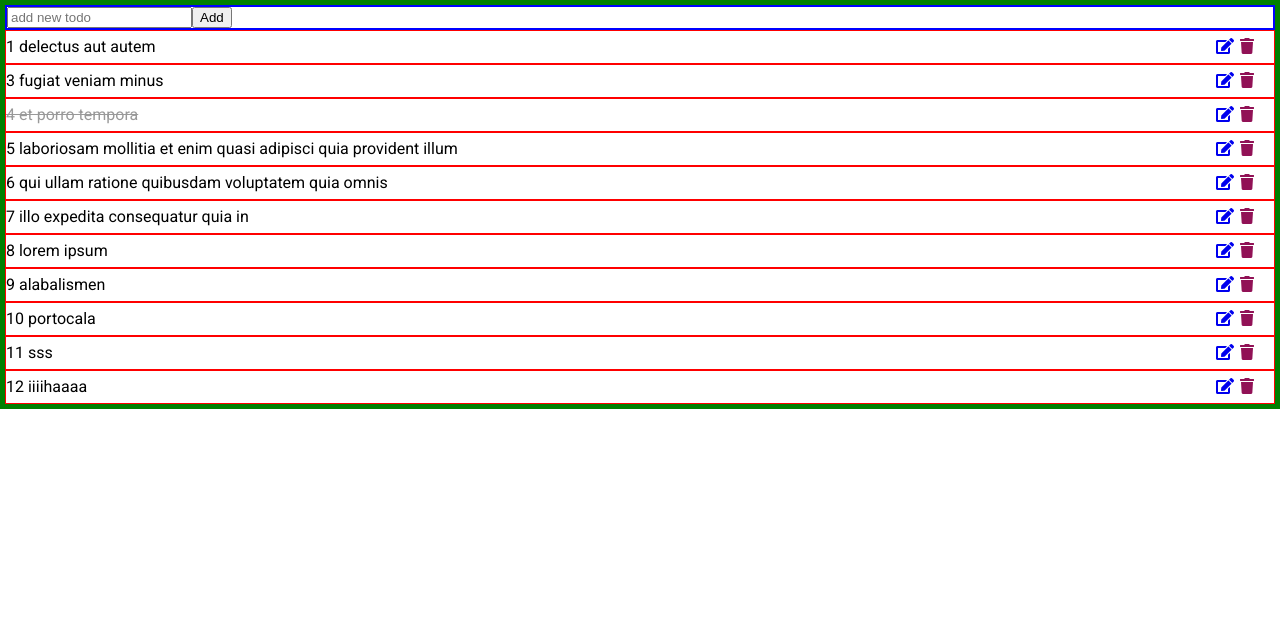
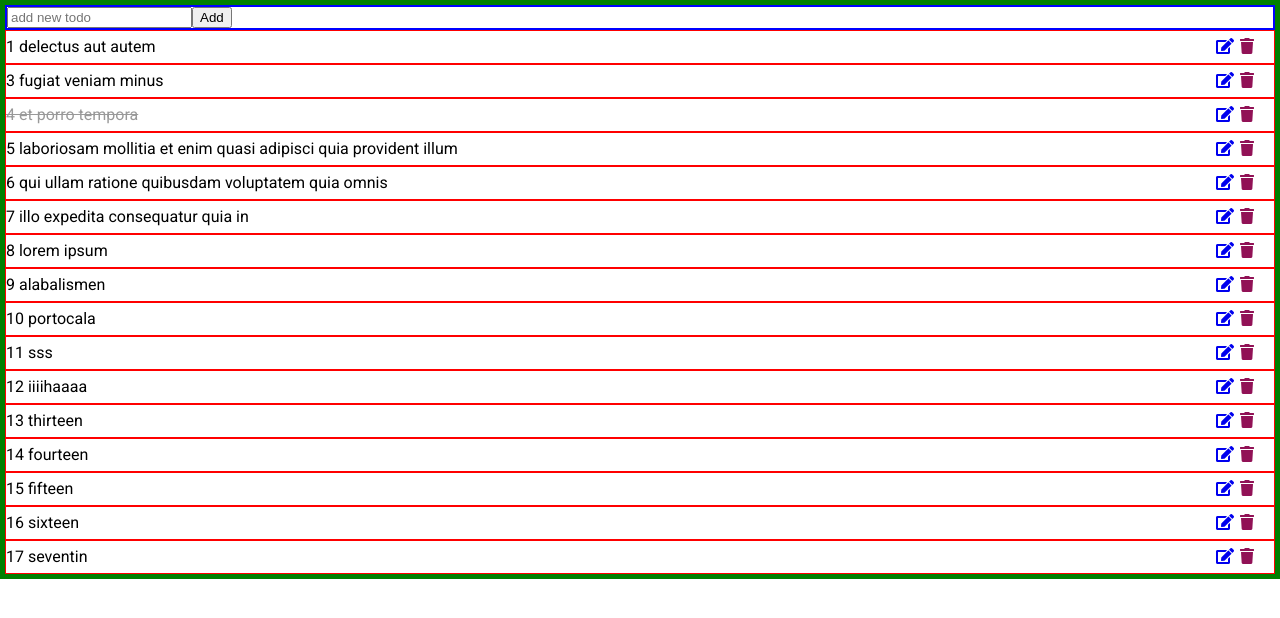
Before and after one commit to stoycho/CDS-Angular-Labs-Stoycho, an Angular app in the folder projects/TodoApp/: page / in a window 1280 px wide. Shown: the top 618 px of the page. Built offline with nearby package versions, Linux system fonts and the light colour scheme; data requests are answered from the project's data file.

Commit message:
Subscribe to addNewTodoObservable from todos component
Remove TodoWithoutId and service dependencies from add-todo component.

```diff
--- a/projects/TodoApp/db.json
+++ b/projects/TodoApp/db.json
@@ -65,6 +65,36 @@
       "title": "iiiihaaaa",
       "completed": false,
       "id": 12
+    },
+    {
+      "userId": 1,
+      "title": "thirteen",
+      "completed": false,
+      "id": 13
+    },
+    {
+      "userId": 1,
+      "title": "fourteen",
+      "completed": false,
+      "id": 14
+    },
+    {
+      "userId": 1,
+      "title": "fifteen",
+      "completed": false,
+      "id": 15
+    },
+    {
+      "userId": 1,
+      "title": "sixteen",
+      "completed": false,
+      "id": 16
+    },
+    {
+      "userId": 1,
+      "title": "seventin",
+      "completed": false,
+      "id": 17
     }
   ]
 }
--- a/projects/TodoApp/src/app/api.service.ts
+++ b/projects/TodoApp/src/app/api.service.ts
@@ -40,8 +40,8 @@ export class ApiService {
     );
   }
 
-  updateOneTodoObservable(id:number, todoObject: TodoObject): Observable<TodoObject> {
-    return this.http.put<TodoObject>(`${this.todosUrl}/${id}`, todoObject).pipe(
+  updateOneTodoObservable(todoObject: TodoObject): Observable<TodoObject> {
+    return this.http.put<TodoObject>(`${this.todosUrl}/${todoObject.id}`, todoObject).pipe(
       catchError( err => this.handleHttpError(err))
     );
   }
--- a/projects/TodoApp/src/app/todo-serves.service.ts
+++ b/projects/TodoApp/src/app/todo-serves.service.ts
@@ -28,8 +28,8 @@ export class TodoServesService {
     return this.apiService.removeOneTodoObservable(id);
   }
 
-  updateOneTodoObservable(id: number, todoObject: TodoObject): Observable<TodoObject> {
-    return this.apiService.updateOneTodoObservable(id, todoObject);
+  updateOneTodoObservable(todoObject: TodoObject): Observable<TodoObject> {
+    return this.apiService.updateOneTodoObservable(todoObject);
   }
 
   addNewTodoObservable(newTodo: TodoWithoutId) {
--- a/projects/TodoApp/src/app/todos/add-todo/add-todo.component.ts
+++ b/projects/TodoApp/src/app/todos/add-todo/add-todo.component.ts
@@ -1,6 +1,4 @@
 import { Component, Output, EventEmitter } from '@angular/core';
-import { TodoServesService } from '../../todo-serves.service';
-import { TodoWithoutId } from 'src/app/TodoWithoutId';
 
 @Component({
   selector: 'app-add-todo',
@@ -10,18 +8,8 @@ import { TodoWithoutId } from 'src/app/TodoWithoutId';
 export class AddTodoComponent {
   @Output() addNewTodoEvent = new EventEmitter();
 
-  constructor (private todoService: TodoServesService) {
-  }
-
   addTodoInput(newTodoInput) {
-    const newTodo: TodoWithoutId = new TodoWithoutId(1, newTodoInput.value, false);
+    this.addNewTodoEvent.emit(newTodoInput.value);
     newTodoInput.value = "";
-    this.todoService.addNewTodoObservable(newTodo).subscribe(
-      data => {
-        console.log("AddTodo Observable returned:");
-        console.dir(data);
-        this.addNewTodoEvent.emit(data);
-      }
-    );
   }
 }
--- a/projects/TodoApp/src/app/todos/todo-list/todo-item/todo-item.component.ts
+++ b/projects/TodoApp/src/app/todos/todo-list/todo-item/todo-item.component.ts
@@ -13,7 +13,7 @@ export class TodoItemComponent {
   constructor(private todoService: TodoServesService){}
 
   removeTodo(id): void{
-    this.todoService.getRemoveOneTodoObservable(id).subscribe(
+    this.todoService.removeOneTodoObservable(id).subscribe(
       data => console.dir(data)
     );
   }
--- a/projects/TodoApp/src/app/todos/todos.component.html
+++ b/projects/TodoApp/src/app/todos/todos.component.html
@@ -1,2 +1,2 @@
-<app-add-todo (addNewTodoEvent)="this.addTodo($event)"></app-add-todo>
+<app-add-todo (addNewTodoEvent)="this.processAddNewTodoEvent($event)"></app-add-todo>
 <app-todo-list [todosData]="todos"></app-todo-list>
--- a/projects/TodoApp/src/app/todos/todos.component.ts
+++ b/projects/TodoApp/src/app/todos/todos.component.ts
@@ -17,17 +17,25 @@ export class TodosComponent implements OnInit {
 
   ngOnInit() {
     this.todos = [];
-    this.todoService.allTodosObservable().subscribe(
-      httpTodos => this.nextHttpTodos(httpTodos)
-    );
+    // this.todoService.allTodosObservable().subscribe(this.nextAllTodos);
+    this.todoService.allTodosObservable().subscribe(data => this.nextAllTodos(data));
   }
 
-  private nextHttpTodos(httpTodos: TodoObject[]): void {
+  private nextAllTodos(httpTodos: TodoObject[]): void {
+    console.log("nextAllTodos:");
     console.dir(httpTodos);
     this.todos = httpTodos;
   }
 
-  addTodo(newTodo: TodoObject) {
+  processAddNewTodoEvent(newTodoInput) {
+    const newProtoTodo: TodoWithoutId = new TodoWithoutId(1, newTodoInput, false);
+    // this.todoService.addNewTodoObservable(newProtoTodo).subscribe(this.nextNewTodo);
+    this.todoService.addNewTodoObservable(newProtoTodo).subscribe(data => this.nextNewTodo(data));
+  }
+
+  nextNewTodo(newTodo: TodoObject) {
+    console.log("AddTodo Observable returned:");
+    console.dir(newTodo);
     this.todos.push(newTodo);
   }
 }
```
